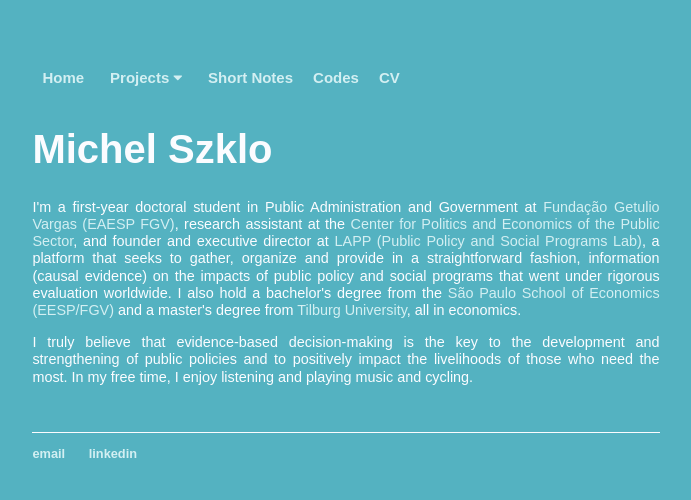
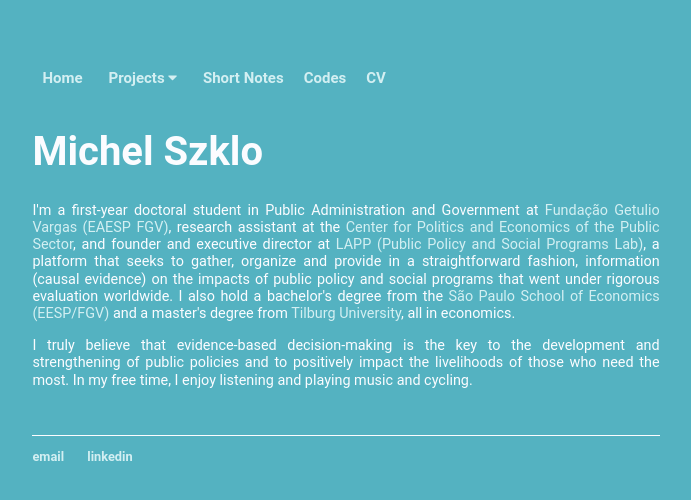
Before and after one commit to michelszklo/michelszklo.github.io, a Jekyll site: the page built from index.html, in a window 1280 px wide. Shown: the top 500 px of the page, without its empty margins (294-985 px from the left). Built offline with Jekyll 4.4.1, drawn with Linux system fonts in a browser that asks for light colours.

Commit message:
fonto roboto

```diff
--- a/css/main.css
+++ b/css/main.css
@@ -4,7 +4,7 @@
     background-color: #54b2c1;
 }
 nav ul, footer ul {
-    font-family: 'Ubuntu', sans-serif;
+    font-family: 'Roboto', sans-serif;
     padding: 0px;
     list-style: none;
     font-weight: bold;
@@ -23,22 +23,22 @@
 }
 h1 {
     font-size: 2.5em;
-    font-family: 'Ubuntu', sans-serif;
+    font-family: 'Roboto', sans-serif;
     color: #fbfcff
 }
 h2 {
     font-size: 2em;
-    font-family: 'Ubuntu', sans-serif;
+    font-family: 'Roboto', sans-serif;
     color: #d3eff2
 }
 h3 {
     font-size: 1em;
-    font-family: 'Ubuntu', sans-serif;
+    font-family: 'Roboto', sans-serif;
     color: #d3eff2
 }
 p {
     font-size: .9em;
-    font-family: 'Ubuntu', sans-serif;
+    font-family: 'Roboto', sans-serif;
     line-height: 1.2em;
     color: #fbfcff;
 }
@@ -58,7 +58,7 @@
   float: left;
   display: block;
   color: #d3eff2;
-  font-family: 'Ubuntu', sans-serif;
+  font-family: 'Roboto', sans-serif;
   text-align: center;
   padding: 14px 10px;
   text-decoration: none;
@@ -83,7 +83,7 @@
 /*dropdown button in the top nav*/
 .dropdown .dropbtn {
     font-size: 15px;
-    font-family: 'Ubuntu', sans-serif;
+    font-family: 'Roboto', sans-serif;
     border: none;
     outline: none;
     color: #d3eff2;
```
